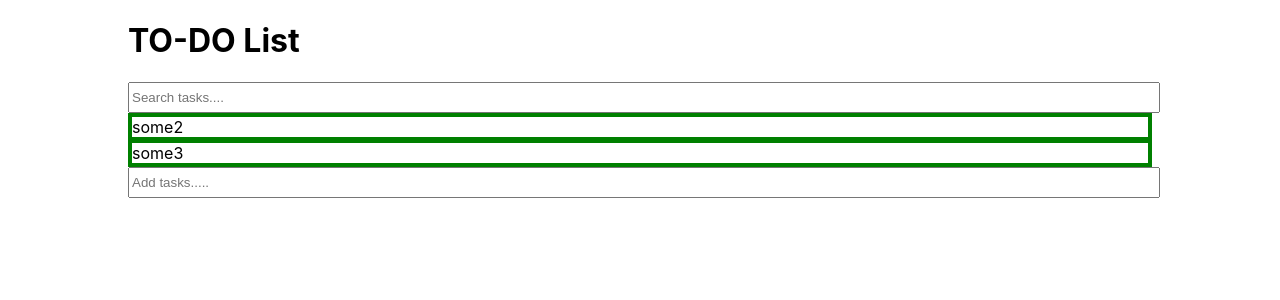
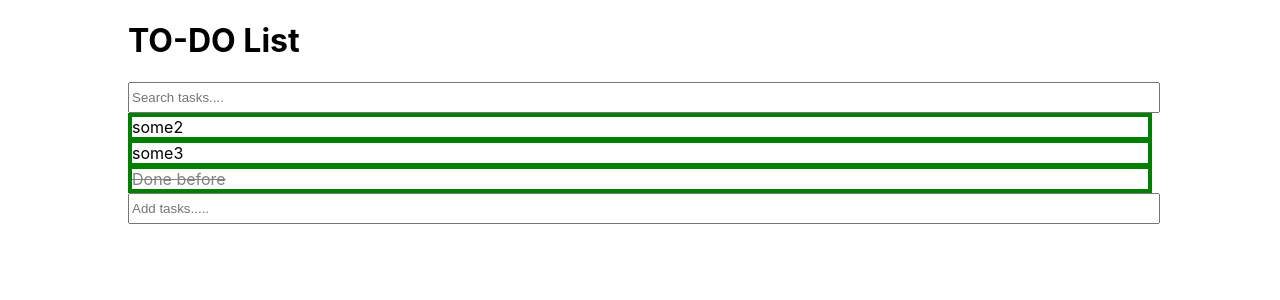
Before and after one commit to aiberry/TO-DO-List, a React (Create React App) app: page / in a window 1280 px wide. Shown: the top 300 px of the page. Built offline with nearby package versions, Linux system fonts and the light colour scheme.

Commit message:
Fixed bugs for reducers tests

```diff
--- a/src/constants/index.js
+++ b/src/constants/index.js
@@ -10,6 +10,11 @@ export const initStoreState = {
             name: 'some3',
             status: 'undone',
             key: 87
+        },
+        {
+            name: 'Done before',
+            status: 'done',
+            key: 88
         }
     ]
 };
--- a/src/redusers/search.js
+++ b/src/redusers/search.js
@@ -1,7 +1,7 @@
 import { SEARCH } from '../actions/searchFilter.js';
 
-export default function search(state = '', action) {
-    if (action && action.type === SEARCH) {
+export default function searchReducer(state = '', action) {
+    if (action.type === SEARCH) {
         return action.query;
     }
     return state;
```
Also changed, not shown: 2 other files (tests, documents, lock files or other folders).
